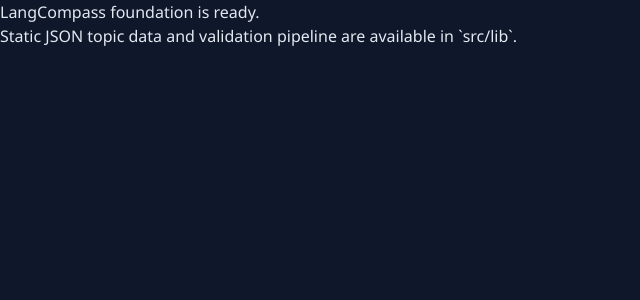
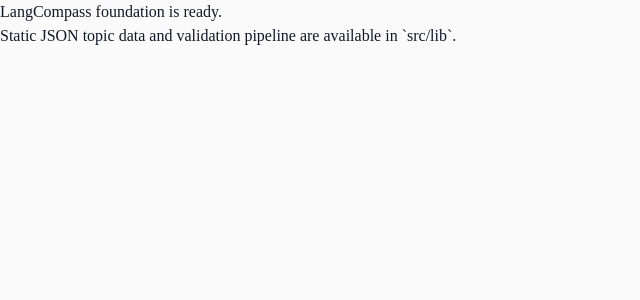
Before and after one commit to asadkhalid305/langcompass, a Next.js app: page / in a window 1280 px wide. Shown: the top 300 px of the page, without its empty margins (0-640 px from the left). Built offline with nearby package versions, Linux system fonts and the light colour scheme.

Commit message:
feat(styles): redesign global CSS tokens and Tailwind config for brutalist design system

```diff
--- a/src/app/globals.css
+++ b/src/app/globals.css
@@ -2,16 +2,47 @@
 @tailwind components;
 @tailwind utilities;
 
+:root {
+  --background: 0 0% 98%; /* #FAFAFA */
+  --foreground: 220 39% 11%; /* #111827 */
+  --muted: 210 40% 96.1%;
+  --muted-foreground: 215.4 16.3% 46.9%;
+  --card: 0 0% 100%;
+  --card-foreground: 222.2 84% 4.9%;
+  --border: 214.3 31.8% 91.4%;
+  --input: 214.3 31.8% 91.4%;
+  --ring: 222.2 84% 4.9%;
+  --accent: 210 40% 96.1%;
+  --accent-foreground: 222.2 47.4% 11.2%;
+  --radius: 0px;
+}
+
+* {
+  border-color: hsl(var(--border));
+}
+
 html,
 body {
-  margin: 0;
-  padding: 0;
-  font-family: Manrope, Avenir, "Segoe UI", sans-serif;
-  background: #0f172a;
-  color: #e2e8f0;
+  min-height: 100%;
 }
 
-:root {
-  --foreground: #e2e8f0;
-  --background: #0f172a;
+body {
+  margin: 0;
+  overflow-x: hidden;
+  background-color: hsl(var(--background));
+  color: hsl(var(--foreground));
+  font-family: var(--font-text), "Inter", sans-serif;
 }
+
+button,
+a {
+  touch-action: manipulation;
+  -webkit-tap-highlight-color: hsl(198 74% 43% / 0.14);
+}
+
+h1,
+h2,
+h3,
+h4 {
+  font-family: var(--font-display), "Times New Roman", serif;
+}
--- a/tailwind.config.ts
+++ b/tailwind.config.ts
@@ -1,16 +1,46 @@
-import type { Config } from 'tailwindcss'
+import type { Config } from "tailwindcss"
 
 const config: Config = {
-  content: [
-    './src/app/**/*.{js,ts,tsx,jsx}',
-    './src/components/**/*.{js,ts,tsx,jsx}',
-    './src/lib/**/*.{js,ts,tsx,jsx}',
-  ],
+  content: ["./src/app/**/*.{js,ts,tsx,jsx}", "./src/components/**/*.{js,ts,tsx,jsx}", "./src/lib/**/*.{js,ts,tsx,jsx}"],
   theme: {
     extend: {
+      borderRadius: {
+        lg: "0px",
+        md: "0px",
+        sm: "0px",
+      },
       colors: {
-        background: 'var(--background)',
-        foreground: 'var(--foreground)',
+        background: "hsl(var(--background))",
+        foreground: "hsl(var(--foreground))",
+        muted: "hsl(var(--muted))",
+        "muted-foreground": "hsl(var(--muted-foreground))",
+        card: "hsl(var(--card))",
+        "card-foreground": "hsl(var(--card-foreground))",
+        border: "hsl(var(--border))",
+        input: "hsl(var(--input))",
+        ring: "hsl(var(--ring))",
+        accent: "hsl(var(--accent))",
+        "accent-foreground": "hsl(var(--accent-foreground))",
+        grammar: {
+          main: "#3B82F6",
+          bg: "#EFF6FF",
+        },
+        vocab: {
+          main: "#F59E0B",
+          bg: "#FFFBEB",
+        },
+        comm: {
+          main: "#F97316",
+          bg: "#FFF7ED",
+        },
+        syntax: {
+          main: "#8B5CF6",
+          bg: "#FAF5FF",
+        },
+      },
+      fontFamily: {
+        sans: ["var(--font-text)", "Inter", "sans-serif"],
+        display: ["var(--font-display)", "Space Grotesk", "sans-serif"],
       },
     },
   },
```
